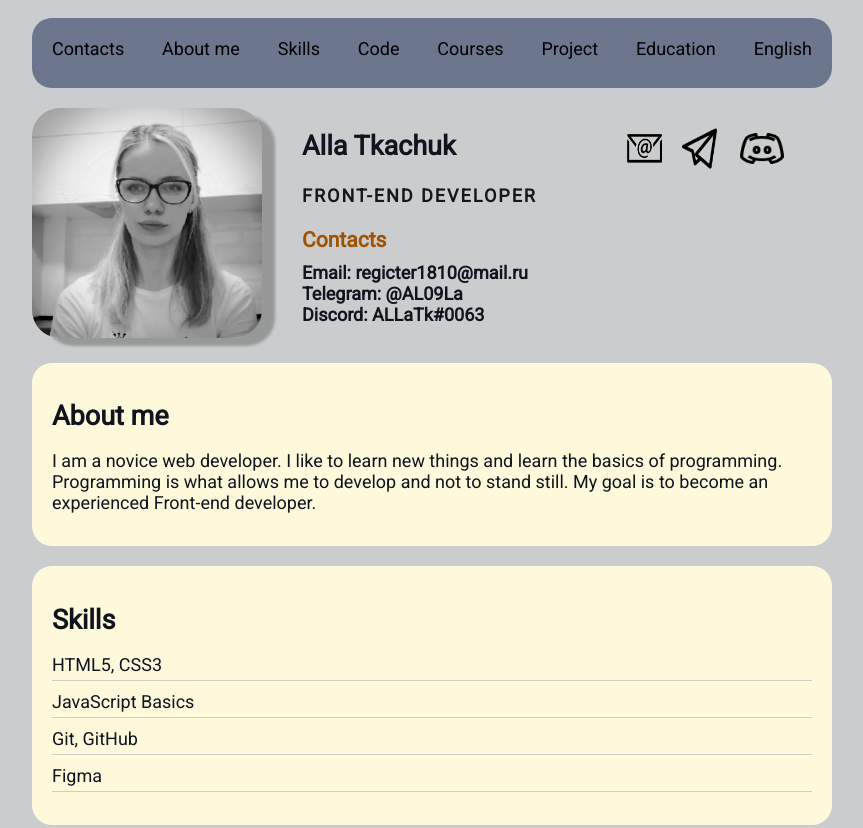
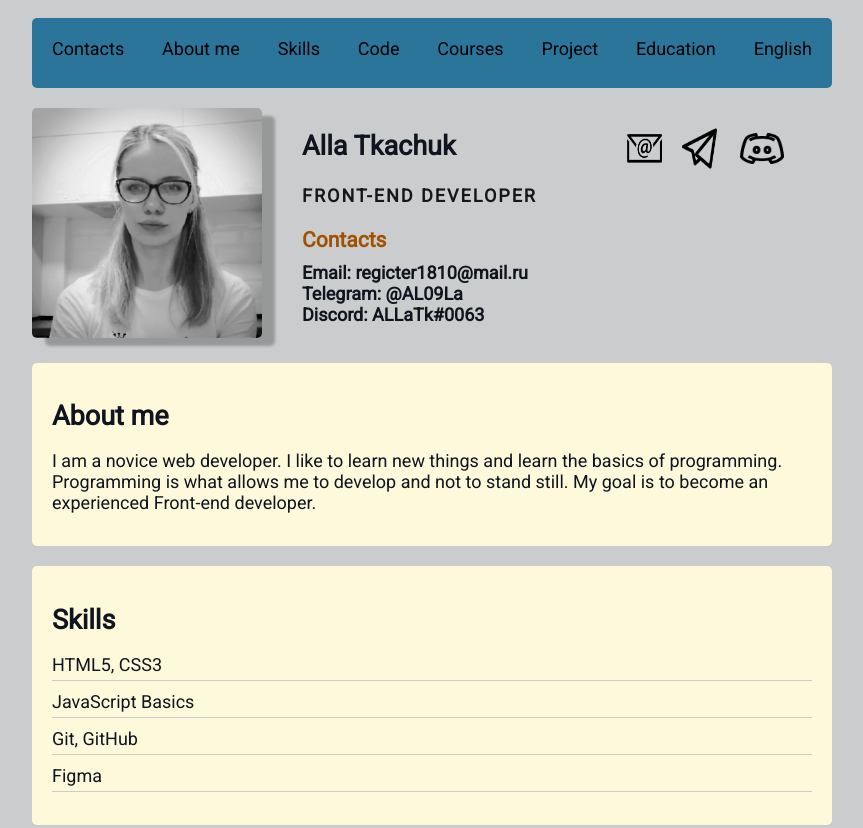
Before and after one commit to ALLaTk/rsschool-cv, a plain HTML site: page index.html in a window 1280 px wide. Shown: the top 828 px of the page, without its empty margins (208-1071 px from the left). Drawn offline with Linux system fonts and the light colour scheme.

Commit message:
refactor: change color

```diff
--- a/index.html
+++ b/index.html
@@ -27,7 +27,7 @@
 
     <main class="main">
       <section class="info">
-        <img class="photo" src="assets/img/photo.png" alt="My photo" width="230" height="230" />
+        <img class="photo" src="assets/png/photo.png" alt="My photo" width="230" height="230" />
         <div id="contacts" class="info-text">
           <h1>Alla Tkachuk</h1>
             <p>Front-End Developer</p>
--- a/style.css
+++ b/style.css
@@ -29,12 +29,12 @@ body {
 }
 
 .header {
-  background: #6c778d;
+  background: #2c759a;
   margin-top: 0px;
   margin-bottom: 20px;
   height: 70px;
   width: 800px;
-  border-radius: 20px;
+  border-radius: 5px;
 }
 
 .nav-list {
@@ -71,7 +71,7 @@ a:hover {
 }
 
 .photo {
-  border-radius: 28px;
+  border-radius: 5px;
   box-shadow: 13px 8px 3px rgba(0, 0, 0, 0.25);
 }
 
@@ -142,7 +142,7 @@ a:hover {
 .card {
   padding: 15px 20px;
   margin-bottom: 20px;
-  border-radius: 20px;
+  border-radius: 5px;
 }
 
 .card h2 {
@@ -176,9 +176,9 @@ a:hover {
   display: flex;
   justify-content: space-between;
   align-items: center;
-  background: #6c778d;
+  background: #2c759a;
   height: 70px;
   width: 800px;
   padding: 20px 40px;
-  border-radius: 20px;
+  border-radius: 5px;
 }
```
Also changed, not shown: assets/png/photo.png (renamed from assets/img/photo.png).
